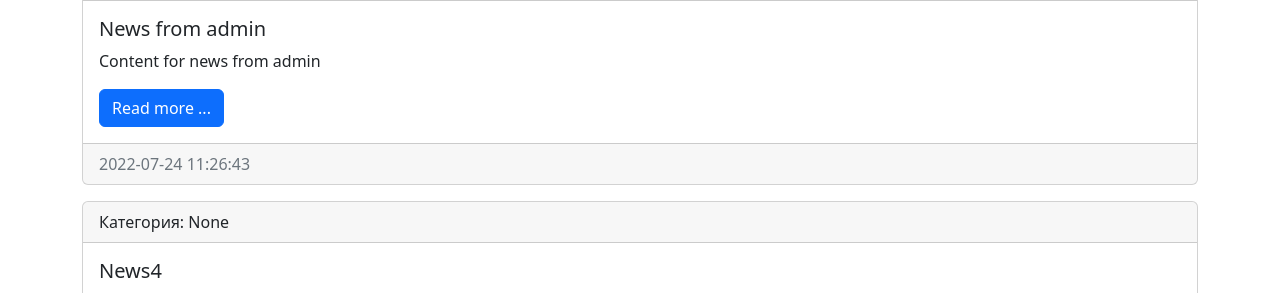
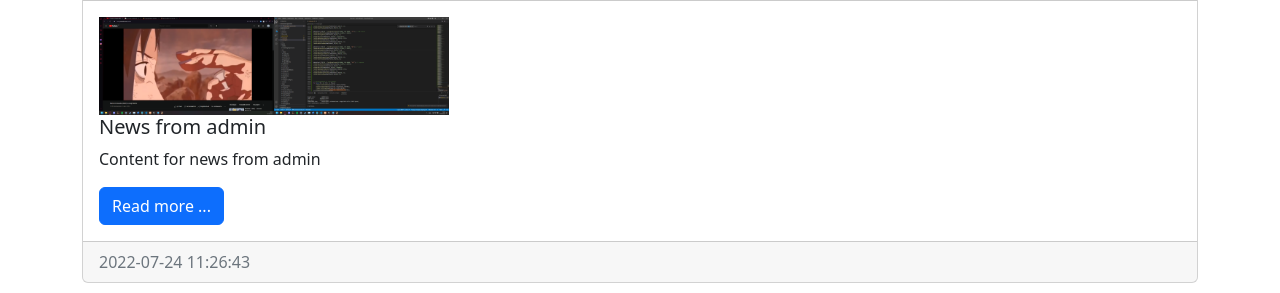
Before and after one commit to xvkurke/django_dev, a Django app: page /news/ in a window 1280 px wide. Shown: the part 169-462 px from the top of the page. Run offline with Django 4.2, Linux system fonts and the light colour scheme; data comes from the database, SQL or seed files in the repository.

Commit message:
Update index.html

```diff
--- a/mysite/news/templates/news/index.html
+++ b/mysite/news/templates/news/index.html
@@ -21,20 +21,41 @@
     </nav>
 
     <div class = 'container mt-3'>
+
         <h1>{{title}}</h1>
+
         <div class = 'col-md-12'>
+
             {% for item in news %}
+
             <div class="card mb-3">
                 <div class="card-header">
-                Категория: {{item.category}}
+
+                    Категория: {{item.category}}
+
                 </div>
                 <div class="card-body">
-                    <h5 class="card-title">{{item.title}}</h5>
-                    <p class="card-text">{{item.content}}</p>
-                    <a href="#" class="btn btn-primary">Read more ...</a>
+
+                    <div class = "media">
+                        {% if item.photo %}
+                        <img src = "{{item.photo.url}}" alt = "", width = "350" class = "mr-3">
+                        {% else %}
+                        <img src = "https://picsum.photos/id/1060/350/300/?blur2", width = "350">
+                        {% endif %}
+                        <h5 class="card-title">{{item.title}}</h5>
+
+                        <p class="card-text">{{item.content}}</p>
+
+                        <a href="#" class="btn btn-primary">Read more ...</a>
+
+                    </div>
+
                 </div>
+
                 <div class="card-footer text-muted">
-                {{item.created_at|date:'Y-m-d H:i:s'}}
+
+                    {{item.created_at|date:'Y-m-d H:i:s'}}
+
                 </div>
             </div>
             {% endfor %}
```
